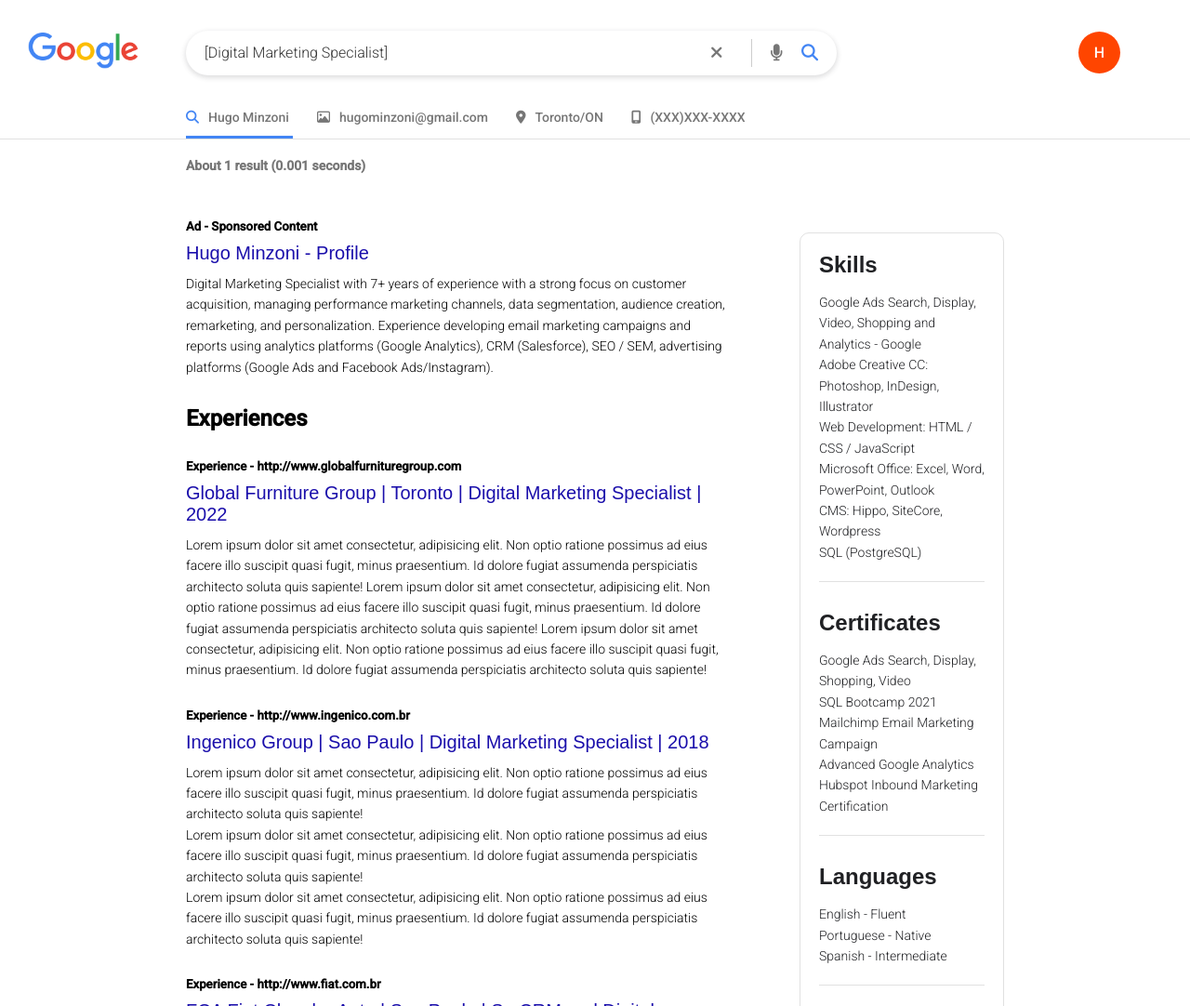
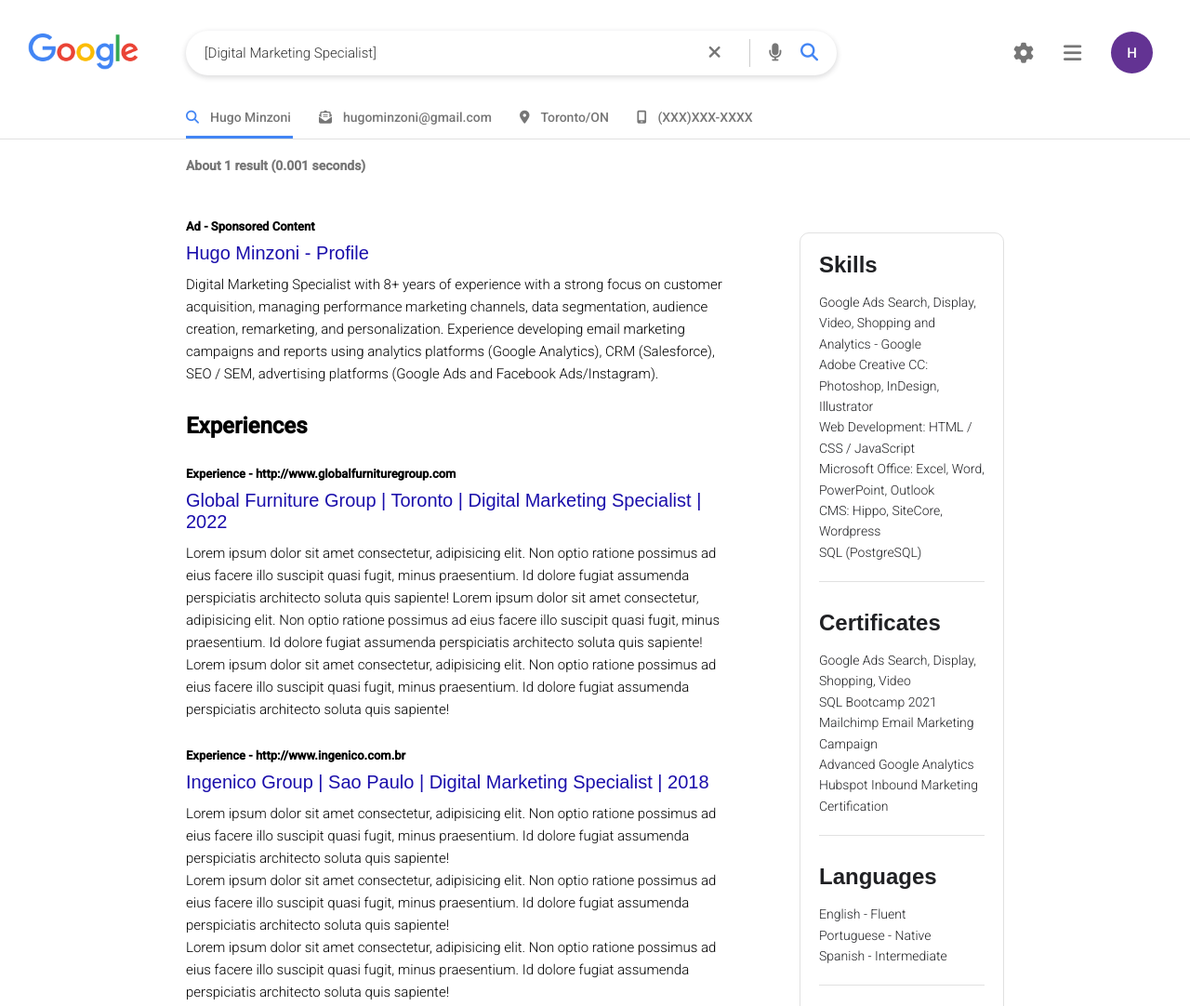
Before and after one commit to hugominzoni/google-resume, a plain HTML site: page index.html in a window 1280 px wide. Shown: the top 1082 px of the page at 93% size. Drawn offline with Linux system fonts and the light colour scheme.

Commit message:
update units in rem

```diff
--- a/index.html
+++ b/index.html
@@ -29,15 +29,19 @@
                         <i class="fa-solid fa-magnifying-glass"></i>
                     </div>
                 </div>
-                <div class="search-user">
-                    <p>H</p>
+                <div class="user">
+                    <div class="gear"><i class="fa-solid fa-gear"></i></div>
+                    <div class="menu"><i class="fa-solid fa-bars"></i></div>
+                    <div class="search-user">
+                        <p>H</p>
+                    </div>
                 </div>
             </div>
             <div class="info">
                 <div class="name">
                     <p><i class="fa-solid fa-magnifying-glass gl"></i>Hugo Minzoni</p>
                 </div>
-                <div class="email"><p><i class="fa-regular fa-image"></i>hugominzoni@gmail.com</p></div>
+                <div class="email"><p><i class="fa-solid fa-envelope-open-text"></i>hugominzoni@gmail.com</p></div>
                 <div class="location"><p><i class="fa-solid fa-location-dot"></i>Toronto/ON</p></div>
                 <div class="phone"><p><i class="fa-solid fa-mobile-screen"></i>(XXX)XXX-XXXX</p></div>
             </div>
@@ -50,7 +54,7 @@
                 <div class="exp profile">
                     <h5>Ad - Sponsored Content</h5>
                     <h1>Hugo Minzoni - Profile</h1>
-                    <p>Digital Marketing Specialist with 7+ years of experience with a strong focus on customer acquisition, managing performance marketing channels, data segmentation, audience creation, remarketing, and personalization. Experience developing email marketing campaigns and reports using analytics platforms (Google Analytics), CRM (Salesforce), SEO / SEM, advertising platforms (Google Ads and Facebook Ads/Instagram).</p>
+                    <p>Digital Marketing Specialist with 8+ years of experience with a strong focus on customer acquisition, managing performance marketing channels, data segmentation, audience creation, remarketing, and personalization. Experience developing email marketing campaigns and reports using analytics platforms (Google Analytics), CRM (Salesforce), SEO / SEM, advertising platforms (Google Ads and Facebook Ads/Instagram).</p>
                 </div>
                 <h2>Experiences</h2>
                 <div class="exp exp1">
@@ -137,18 +141,18 @@
             <div class="port-content">
                 <div class="port-content-box">
                     <img src="img/audi-thumb.png" alt="">
-                    <h4>Audi | Humber Assignment | Design</h4>
+                    <h4>Audi | Humber College | Design</h4>
                     <p>This Innovative Design Assignment had the objective to create a side-by-side magazine ad. To develop this ad, I've used Illustrator for layout and Photoshop to create layers and image corrections.
                         GRADE: 100/100</p>
                 </div>
                 <div class="port-content-box">
                     <img src="img/restaurant-thumb.png" alt="">
-                    <h4>Kinton Ramen | Humber Assignment | Design</h4>
+                    <h4>Kinton Ramen | Humber College | Design</h4>
                     <p>This Graphic Design Assignment had the objective to develop and create an advertorial for any Toronto based restaurant of my choice. To make this advertorial layout, I've used InDesign for layout and content and Photoshop to edit images, colour corrections and layers. GRADE: 96.25/100</p>
                 </div>
                 <div class="port-content-box">
                     <img src="img/agency.png" alt="">
-                    <h4>FrontEnd Mentor Project | Agency Landing page</h4>
+                    <h4>FrontEnd Mentor | Landing page</h4>
                     <p>Landing page developed in HTML and CSS. This project is mobile-friendly, which means it can be seen by desktops and mobile without losing format. I've completed this challenge using flexbox, grid, media queries and more.</p>
                 </div>
             </div>
--- a/style.css
+++ b/style.css
@@ -2,6 +2,10 @@
     margin: 0;
     padding: 0;
     box-sizing: border-box;
+}
+
+html{
+    font-size: 62.5%;
 }
 
 a{
@@ -31,37 +35,42 @@ nav{
 .search{
     width: 100%;
     display: grid;
-    grid-template-columns: 200px 4fr .5fr;
+    grid-template-columns: 20rem 4fr .5fr;
     align-items: center;
     justify-content: space-between;
 
 }
 
 .logo{
-    max-width: 200px;
-    margin-right: 40px;
-    padding-left: 30px;
+    max-width: 20rem;
+    margin-right: 4rem;
+    padding-left: 3rem;
 }
 
 .logo img{
-    width: 120px;
+    width: 12rem;
 }
 
 .search-bar{
-    width: 700px;
-    height: 48px;
-    border-radius: 30px;
+    width: 70rem;
+    height: 4.8rem;
+    border-radius: 3rem;
     background-color: #fff;
     box-shadow: 0 2px 5px 1px rgb(64 60 67 / 16%);
     display: grid;
     grid-template-columns: 60% 40%;
     align-items: center;
-    padding: 2px 20px;
+    padding: .2rem 2rem;
 }
 
 .search-bar--keyword{
     color: #333;
     font-weight: 300;
+
+}
+
+.search-bar--keyword p{
+    font-size: 1.5rem;
 }
 
 .search-bar--icons{
@@ -72,8 +81,8 @@ nav{
 }
 
 .search-bar--icons i{
-    font-size: 18px;
-    margin-left: 20px;
+    font-size: 1.9rem;
+    margin-left: 2rem;
 }
 
 .fa-xmark,
@@ -81,39 +90,53 @@ nav{
     color: #767676;
 }
 
+
 .search-bar--icons span{
     content: "";
-    height: 30px;
+    height: 3rem;
     width: 1px;
     background-color: #7676765c;
-    margin-left: 30px;
+    margin-left: 3rem;
 }
 
 .fa-magnifying-glass{
     color: #4285f4;
 }
 
+.user{
+    width: 15rem;
+    display: flex;
+    justify-content: space-between;
+    align-items: center;
+    margin-right: 4rem;
+}
+
+.user i{
+    font-size: 2.2rem;
+    color: #767676;
+}
 
 .search-user{
-    width: 45px;
-    height: 45px;
+    width: 4.5rem;
+    height: 4.5rem;
     border-radius: 50%;
-    background-color: orangered;
+    background-color: #633393;
     display: grid;
 }
 
 .search-user p{
     margin: auto;
     color: #fff;
+    font-size: 1.5rem;
 }
 
 .info{
     width: 100%;
     display: flex;
     align-items: flex-end;
-    padding-left: 200px;
-    font-size: 14px;
-    padding-bottom: 15px;
+    padding-left: 20rem;
+    font-size: 1.4rem;
+    padding-bottom: 1.5rem;
 }
 
 .name,
@@ -130,18 +153,18 @@ nav{
 
 .name::after{
     content: "";
-    width: 115px;
-    height: 3px;
+    width: 11.5rem;
+    height: .3rem;
     position: absolute;
-    bottom: -15px;
+    bottom: -1.5rem;
     background-color: #4285f4;
 }
 
-.fa-image,
+.fa-envelope-open-text,
 .fa-location-dot,
 .fa-mobile-screen,
 .gl{
-    margin-right: 10px;
+    margin-right: 1.2rem;
 }
 
 /*****************************************
@@ -161,13 +184,18 @@ main{
 .result-time{
     padding: 20px 0 0 0;
     color: #767676;
-    font-size: 14px;
+    font-size: 1.4rem;
     font-weight: 300;
 
 }
 
 .experiences{
     padding: 20px 40px 20px 0;
+}
+
+.experiences h2,
+.port-h2{
+    font-size: 2.4rem;
 }
 
 .exp{
@@ -177,19 +205,25 @@ main{
 .exp h1{
     color: #1A0EAB;
     font-family: Arial, Helvetica, sans-serif;
-    font-size: 20px;
+    font-size: 2.0rem;
     font-weight: 100;
 }
 
 .exp h5,
 .exp h1{
     margin: 10px 0;
+
 }
+
+.exp h5{
+    font-size: 1.3rem;
+}
+
 
 .exp p{
     line-height: 1.6;
     font-weight: 300;
-    font-size: 14px;
+    font-size: 1.5rem;
 }
 
 /*****************************************
@@ -223,7 +257,7 @@ aside{
 .skills p,
 .certificates p,
 .language p{
-    font-size: 14px;
+    font-size: 1.4rem;
     font-weight: 300;
     line-height: 1.6;
 
@@ -232,6 +266,7 @@ aside{
 .aside-head{
     margin-bottom: 15px;
     font-family: Arial, Helvetica, sans-serif;
+    font-size: 2.4rem;
 }
 
 
@@ -248,6 +283,7 @@ PORTFOLIO
 
 .port-h3{
     margin: 10px 0;
+    font-size: 1.8rem;
 }
 
 .port-content{
@@ -264,11 +300,11 @@ PORTFOLIO
 
 .port-content-box h4{
     margin-bottom: 20px;
-    font-size: 14px;
+    font-size: 1.4rem;
 }
 
 .port-content-box p{
-    font-size: 13px;
+    font-size: 1.3rem;
     font-weight: 300;
     line-height: 1.6;
 }
@@ -296,4 +332,5 @@ PORTFOLIO
     align-items: center;
     justify-content: center;
     transform: translateY(-50%);
+    font-size: 1.5rem;
 }
```
